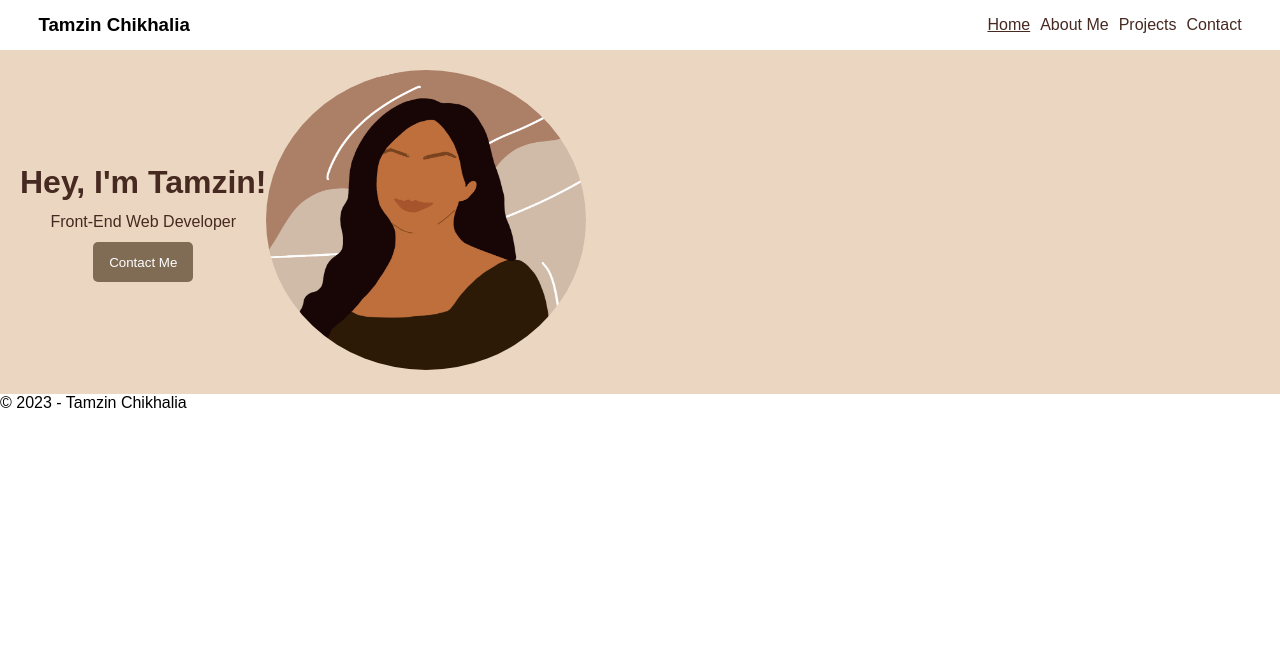
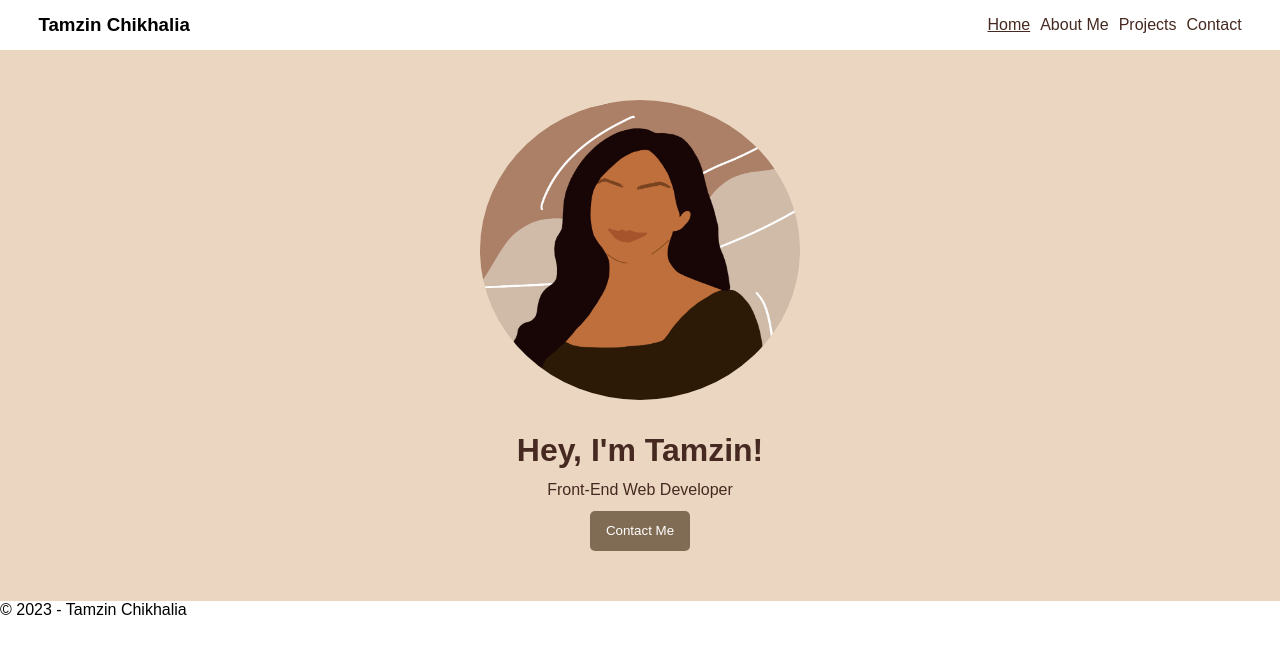
Before and after one commit to TamzinC/react-portfolio, a React (Create React App) app: page / in a window 1280 px wide. Shown: the top 654 px of the page. Built offline with nearby package versions, Linux system fonts and the light colour scheme.

Commit message:
further changes made to styling of home page

```diff
--- a/src/pages/Home.js
+++ b/src/pages/Home.js
@@ -3,12 +3,19 @@ import profilePic from '../images/profile-pic.PNG';
 function Home(props) {
     const styles = {
         hero: {
-            display: 'flex',
-            padding: '20px',
+            padding: '50px',
             backgroundColor: '#EBD7C1'
         },
+        img: {
+            display: 'block',
+            marginLeft: 'auto',
+            marginRight: 'auto',
+            borderRadius: '50%',
+            height: '300px',
+            width: '320px'
+        },
         intro: {
-            alignSelf: 'center',
+            marginTop: '30px',
             textAlign: 'center',
             lineHeight: '40px',
             color: '#462920'
@@ -20,25 +27,20 @@ function Home(props) {
             border: 'none',
             borderRadius: '5px',
             width: '100px'
-        },
-        img: {
-            borderRadius: '50%',
-            height: '300px',
-            width: '320px'
         }
       }
 
     return (
         <div className='hero' style={styles.hero}>
+            <div>
+                <img src={profilePic} alt="profile" style={styles.img} />
+            </div>
             <div className='intro' style={styles.intro}>
                 <h1>Hey, I'm Tamzin!</h1>
                 <p>Front-End Web Developer</p>
 
                 <button style={styles.button} href="mailto:tamzin.chikhalia@gmail.com" role="button">Contact Me</button>
             </div>
-            <div>
-                <img src={profilePic} alt="profile" style={styles.img} />
-            </div>
         </div>
     );
   }
```
